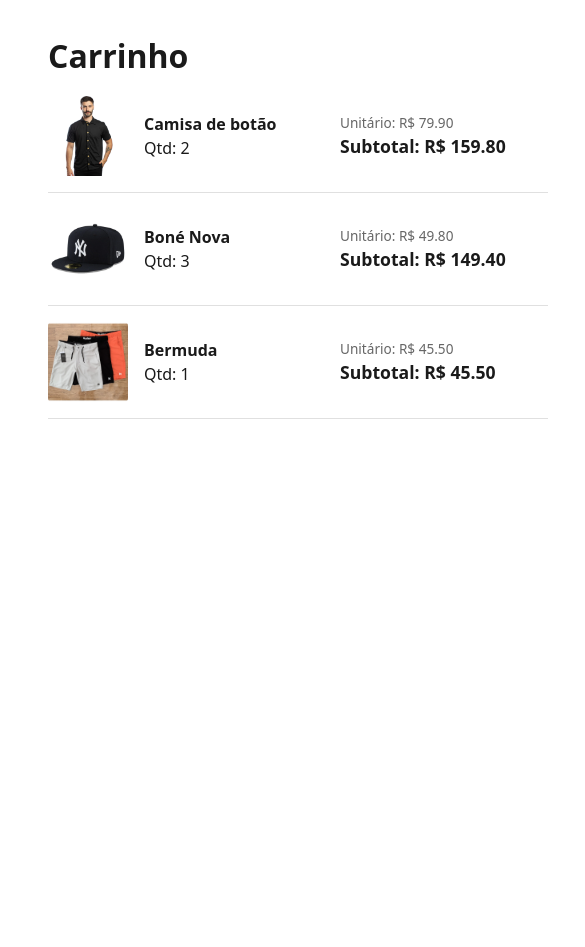
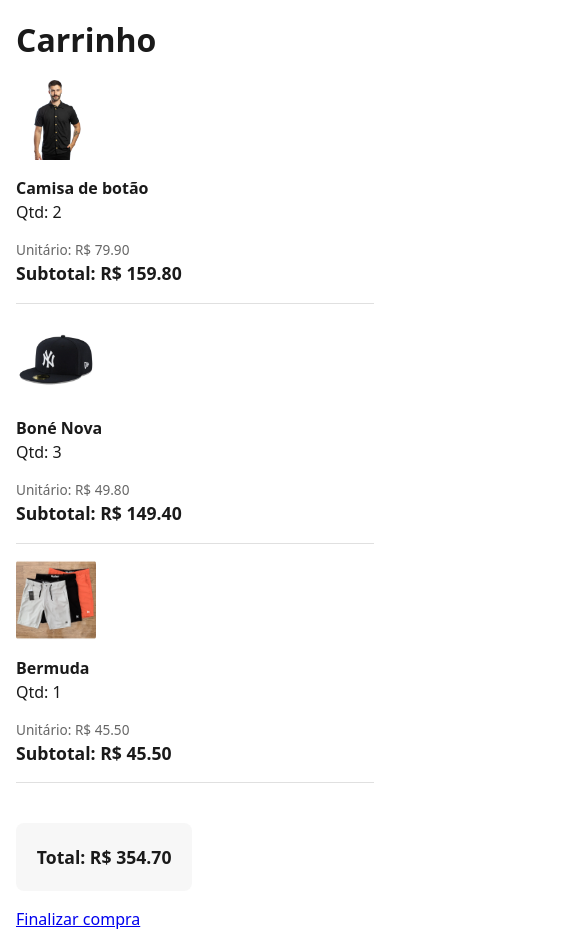
Before and after one commit to FranciscoOtacilioMachado/FrankStore, a React (Vite) app: page / in a window 390 px wide. Shown: the top 947 px of the page, 585 px wide, since content can reach past the window. Before the commit the page ends 844 px from the top, so only its background shows below. Built offline with nearby package versions, Linux system fonts and the light colour scheme.

Commit message:
estilizacao reponsiva

```diff
--- a/src/assets/styles/index.css
+++ b/src/assets/styles/index.css
@@ -184,9 +184,29 @@ body {
 }
 
 .erroPagamento {
-    background-color: #fdecea;
+    background-color: #eabeba;
 }
 
 .erroPagamento h1 {
     color: var(--cor-alerta);
 }
+
+@media (max-width: 768px) {
+    .pagina-carrinho,
+    .pagina-pagamento {
+        padding: 1rem;
+    }
+
+    .carrinho-layout {
+        flex-direction: column;
+    }
+
+    .item-carrinho {
+        width: 100%;
+        flex-wrap: wrap;
+    }
+
+    .item-carrinho-info {
+        width: 100%;
+    }
+}
```
